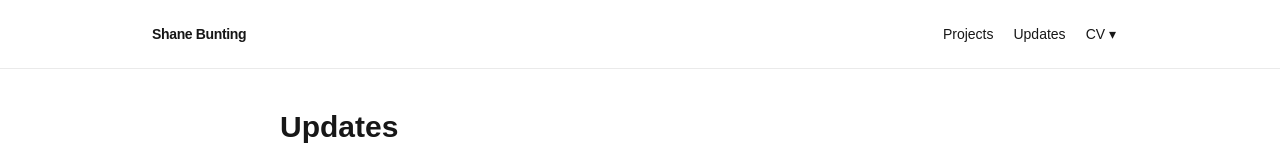
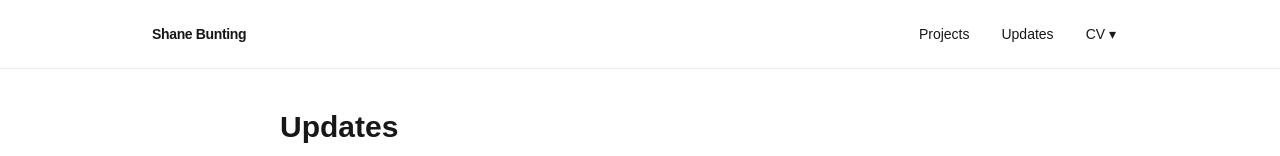
Before and after one commit to SB1501/sb-portfolio, a Next.js app: page / in a window 1280 px wide. Shown: the top 156 px of the page. Built offline with nearby package versions, Linux system fonts and the light colour scheme.

Commit message:
Fixing nav bar errors from homepage update changes

```diff
--- a/app/page.tsx
+++ b/app/page.tsx
@@ -40,7 +40,7 @@ export default async function UpdatesPage({ searchParams }: UpdatesPageProps) {
       <section className="mb-8">
         <div className="flex flex-wrap gap-2">
           <Link
-            href="/updates"
+            href="/"
             className={`rounded-full border px-3 py-1 text-sm transition ${!selectedTag
               ? "border-neutral-900 bg-neutral-900 text-white"
               : "border-neutral-300 text-neutral-700 hover:border-neutral-500 hover:text-neutral-900"
@@ -55,7 +55,7 @@ export default async function UpdatesPage({ searchParams }: UpdatesPageProps) {
             return (
               <Link
                 key={tag}
-                href={`/updates?tag=${encodeURIComponent(tag)}`}
+                href={`/?tag=${encodeURIComponent(tag)}`}
                 className={`rounded-full border px-3 py-1 text-sm transition ${isActive
                   ? "border-neutral-900 bg-neutral-900 text-white"
                   : "border-neutral-300 text-neutral-700 hover:border-neutral-500 hover:text-neutral-900"
@@ -76,9 +76,7 @@ export default async function UpdatesPage({ searchParams }: UpdatesPageProps) {
                 <div className="flex items-baseline justify-between gap-4">
                   <div>
                     <Link href={`/updates/${u.slug}`}>
-                      <h2 className="font-medium hover:underline">
-                        {u.title}
-                      </h2>
+                      <h2 className="font-medium hover:underline">{u.title}</h2>
                     </Link>
                   </div>
 
@@ -96,7 +94,7 @@ export default async function UpdatesPage({ searchParams }: UpdatesPageProps) {
                     {u.tags.map((tag) => (
                       <Link
                         key={tag}
-                        href={`/updates?tag=${encodeURIComponent(tag)}`}
+                        href={`/?tag=${encodeURIComponent(tag)}`}
                         className="text-xs text-neutral-500 hover:text-neutral-900 hover:underline"
                       >
                         #{tag}
@@ -110,11 +108,10 @@ export default async function UpdatesPage({ searchParams }: UpdatesPageProps) {
         ) : (
           <div className="rounded-lg border p-4">
             <p className="text-sm text-neutral-700">
-              No updates found for{" "}
-              <span className="font-medium">{selectedTag}</span>.
+              No updates found for <span className="font-medium">{selectedTag}</span>.
             </p>
             <Link
-              href="/updates"
+              href="/"
               className="mt-2 inline-block text-sm text-neutral-600 hover:underline"
             >
               View all updates
--- a/components/header.tsx
+++ b/components/header.tsx
@@ -21,7 +21,10 @@ export default function Header() {
             Projects
           </Link>
 
-          <Link href="/">
+          <Link
+            href="/"
+            className="rounded-md px-3 py-2 hover:bg-neutral-100 dark:hover:bg-neutral-900"
+          >
             Updates
           </Link>
 
```
